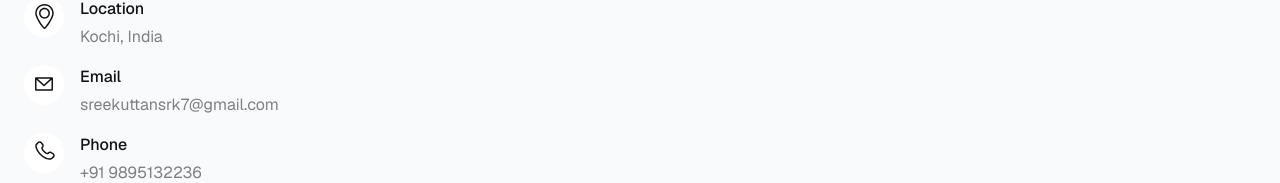
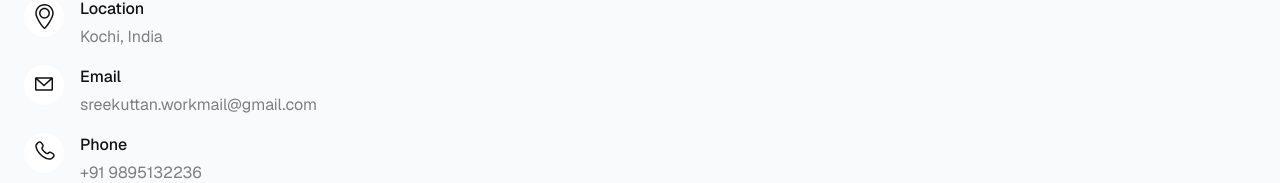
Before and after one commit to SreekuttanPS/portfolio-website, a Next.js app: page / in a window 1280 px wide. Shown: the part 2841-3024 px from the top of the page. Built offline with nearby package versions, Linux system fonts and the light colour scheme.

Commit message:
Mail changed to work mail

```diff
--- a/src/app/Components/MainSection/GetInTouch.tsx
+++ b/src/app/Components/MainSection/GetInTouch.tsx
@@ -47,7 +47,7 @@ function GetInTouch() {
                 <h3 className="font-medium mb-1 text-primary-color">
                   Email
                 </h3>
-                <p className="bg-secondary-background text-tertiary-color">sreekuttansrk7@gmail.com</p>
+                <p className="bg-secondary-background text-tertiary-color">sreekuttan.workmail@gmail.com</p>
               </div>
             </div>
 
```
